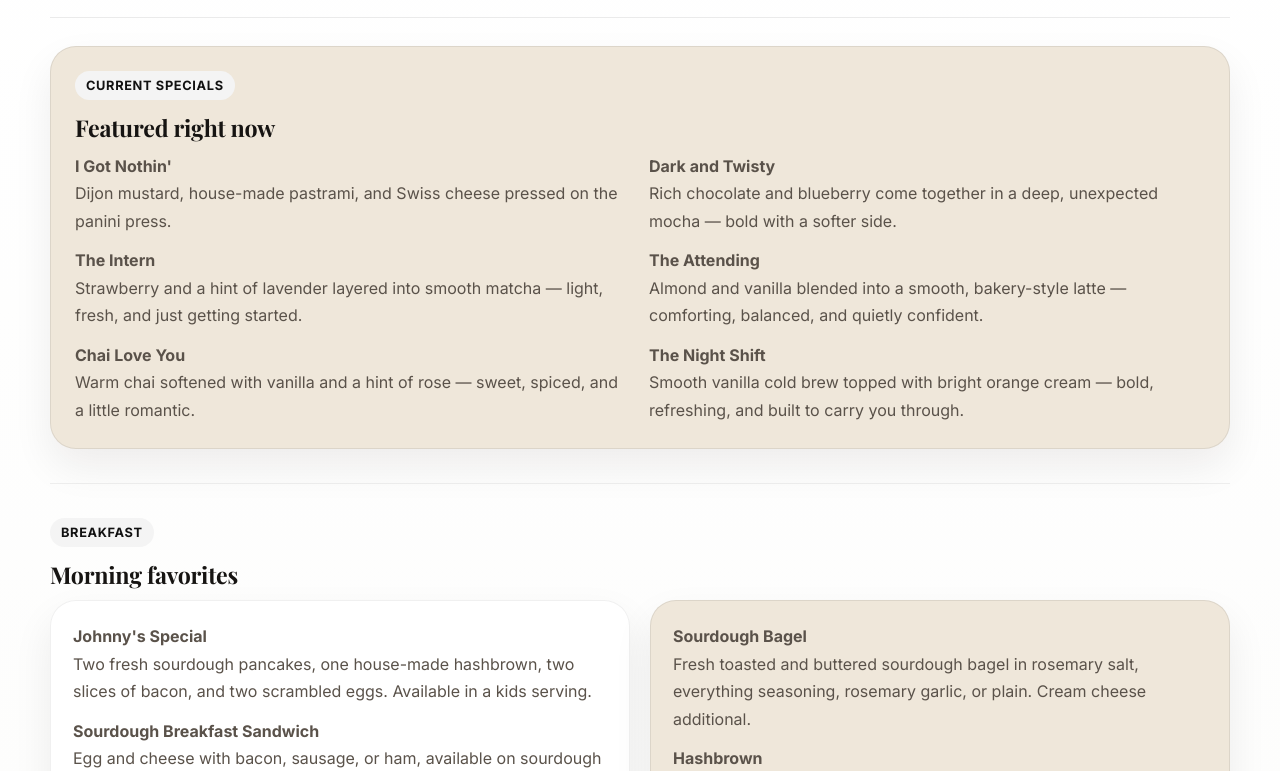
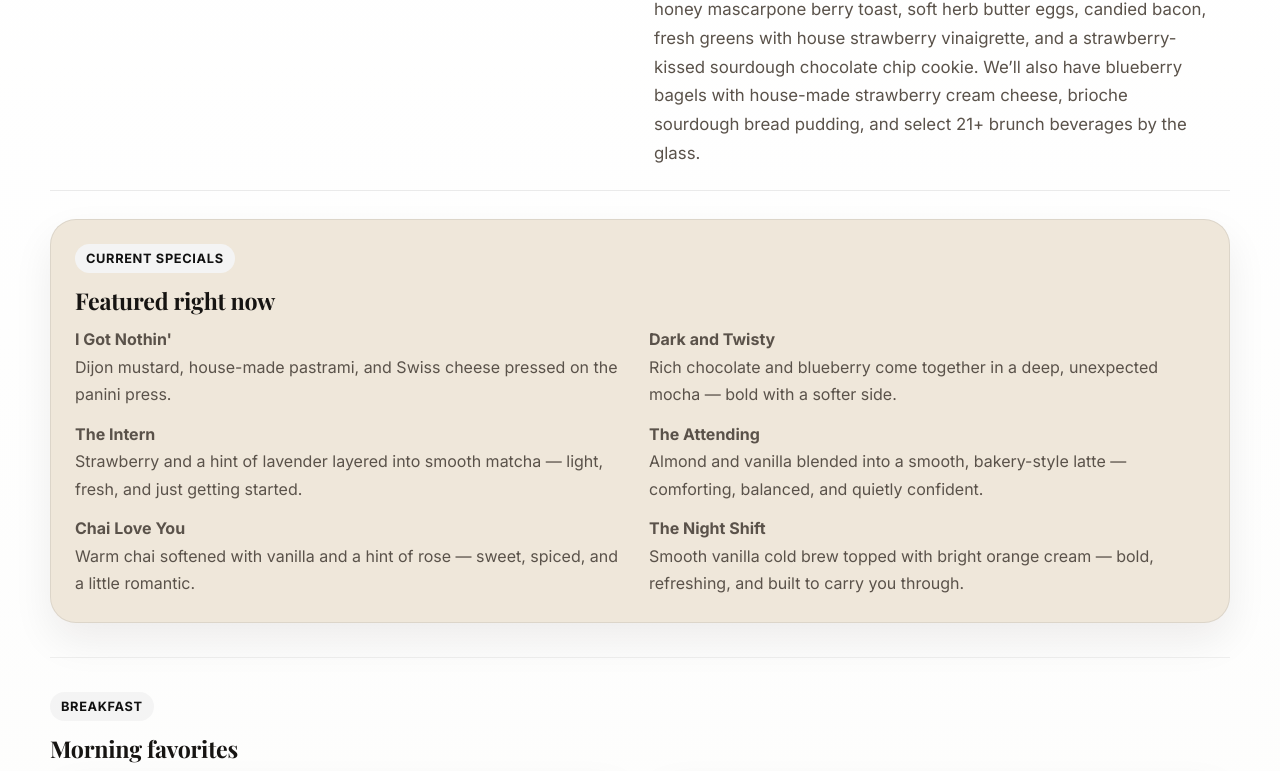
Before and after one commit to sourbagelman/sourboulesite, a plain HTML site: page menu.html in a window 1280 px wide. Shown: the part 203-974 px from the top of the page. Drawn offline with nearby package versions, Linux system fonts and the light colour scheme.

Commit message:
Revise menu for Mother's Day and update items
Updated the menu to include Mother's Day specials and various menu items.

```diff
--- a/menu.html
+++ b/menu.html
@@ -69,7 +69,7 @@
 
 <div>
 <p style="max-width:560px; font-size:1.05rem; margin-bottom:0;">
-Browse the menu here, then head to ordering for current availability, modifiers, and live pricing.
+Our Mother’s Day menu is coming for one weekend only, May 9th and 10th. Celebrate with our Mom’s Day Off brunch box featuring lemon honey mascarpone berry toast, soft herb butter eggs, candied bacon, fresh greens with house strawberry vinaigrette, and a strawberry-kissed sourdough chocolate chip cookie. We’ll also have blueberry bagels with house-made strawberry cream cheese, brioche sourdough bread pudding, and select 21+ brunch beverages by the glass.
 </p>
 </div>
 
```
